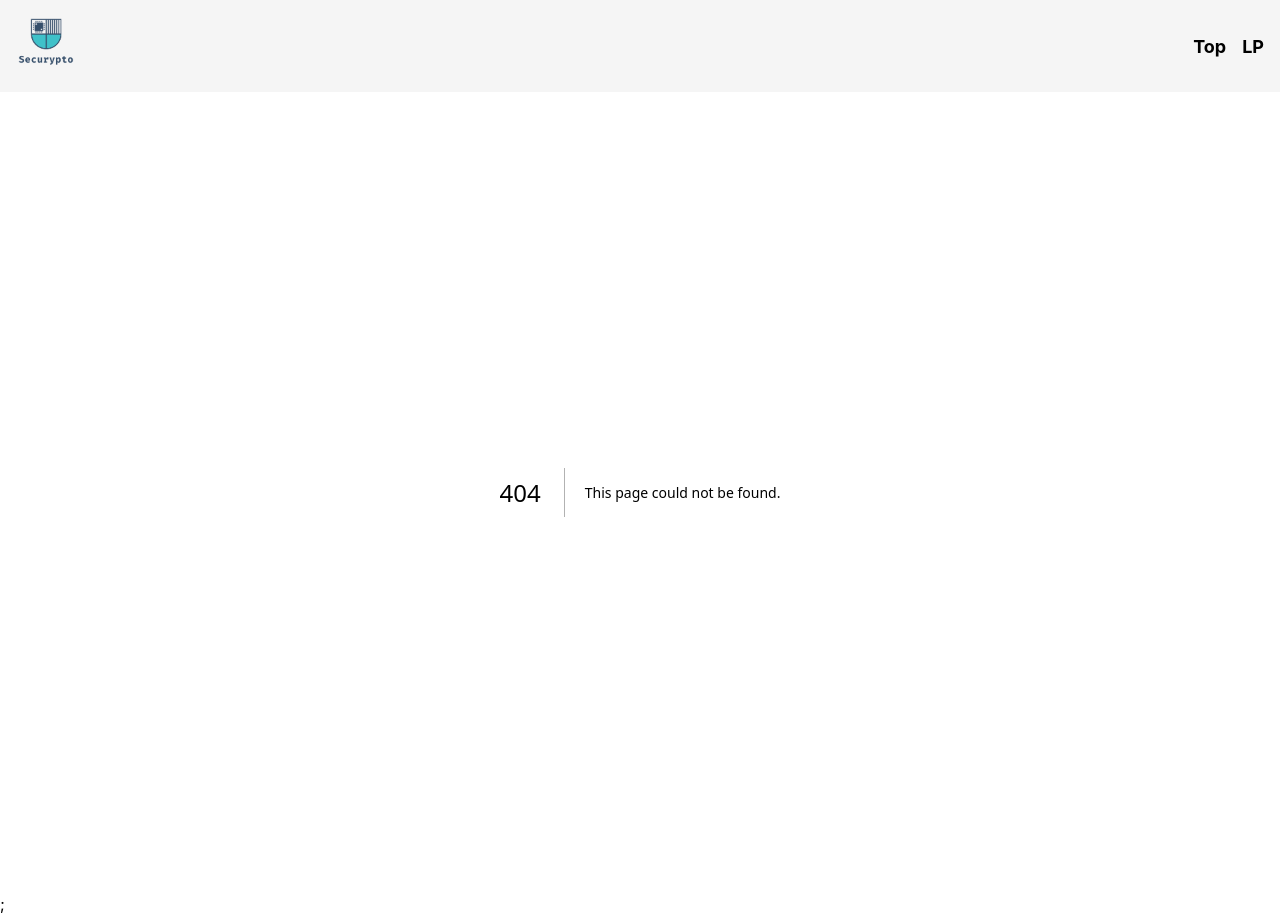
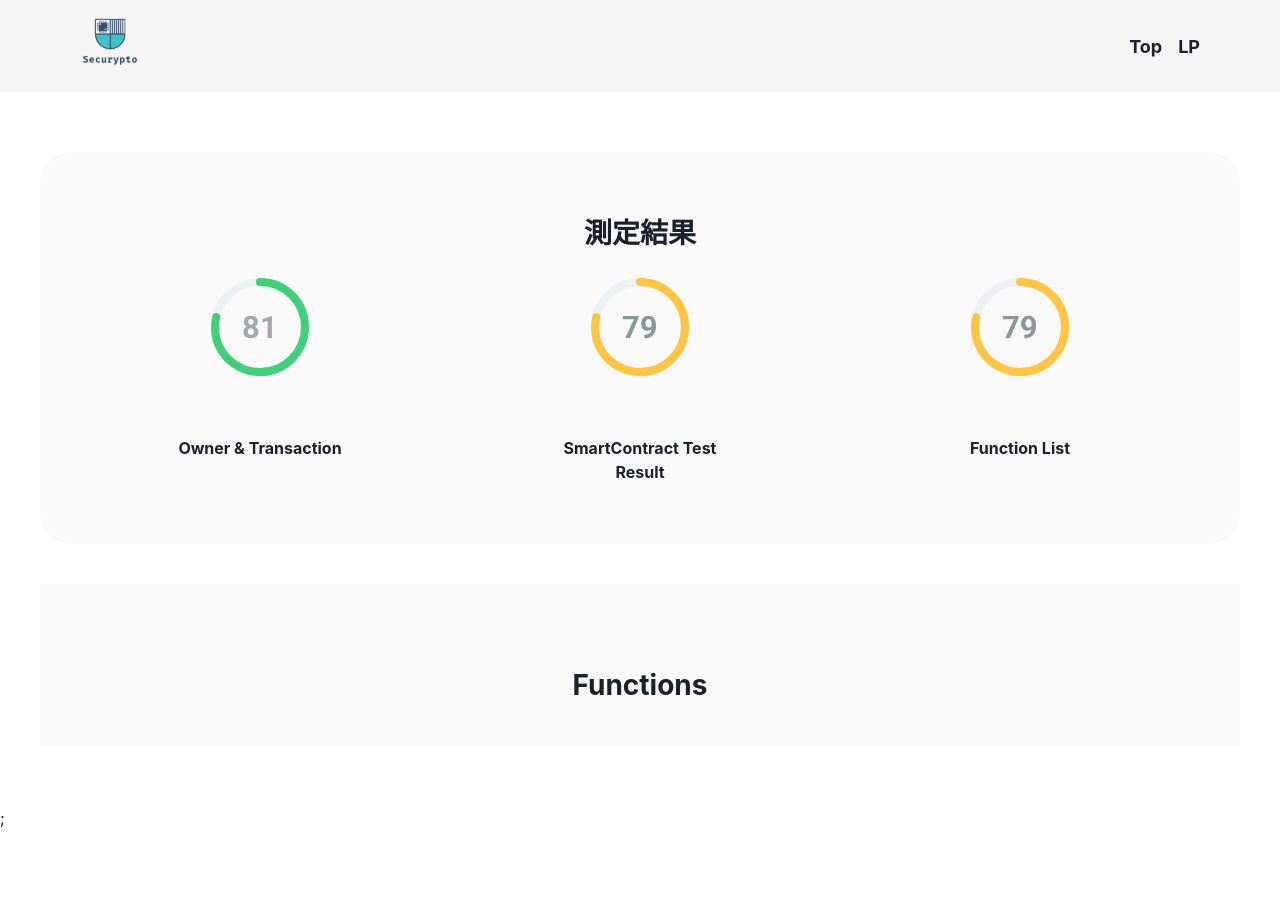
Before and after one commit to To22-Corporation/hackathon_akindo_security, a Next.js app in the folder front/: page /result in a window 1280 px wide. Before the commit this address had no page. After the commit the page ends 830 px from the top, so only its background shows below. Built offline with nearby package versions, Linux system fonts and the light colour scheme.

Commit message:
result画面出しわけ

```diff
--- a/front/components/Header/index.tsx
+++ b/front/components/Header/index.tsx
@@ -7,7 +7,7 @@ export const Header: NextPage = () => {
   return (
     <Flex
       backgroundColor="#F5F5F5"
-      padding="16px"
+      padding="16px 80px"
       justifyContent="space-between"
       alignItems="center"
     >
--- /dev/null
+++ b/front/components/Result/Functions/index.tsx
@@ -0,0 +1,14 @@
+import type { NextPage } from "next";
+import { Box, Text } from "@chakra-ui/react";
+
+export const Functions: NextPage = () => {
+  return (
+    <Box>
+      <Text fontWeight="bold" fontSize="28px" textAlign="center">
+        Functions
+      </Text>
+    </Box>
+  );
+};
+
+export default Functions;
--- /dev/null
+++ b/front/components/Result/OwnerAndTx/index.tsx
@@ -0,0 +1,14 @@
+import type { NextPage } from "next";
+import { Box, Text } from "@chakra-ui/react";
+
+export const OwnerAndTx: NextPage = () => {
+  return (
+    <Box>
+      <Text fontWeight="bold" fontSize="28px" textAlign="center">
+        Number of Owner and Transaction
+      </Text>
+    </Box>
+  );
+};
+
+export default OwnerAndTx;
--- /dev/null
+++ b/front/components/Result/TestResult/index.tsx
@@ -0,0 +1,14 @@
+import type { NextPage } from "next";
+import { Box, Text } from "@chakra-ui/react";
+
+export const TestResult: NextPage = () => {
+  return (
+    <Box>
+      <Text fontWeight="bold" fontSize="28px" textAlign="center">
+        Smart Contract Test Result
+      </Text>
+    </Box>
+  );
+};
+
+export default TestResult;
--- /dev/null
+++ b/front/pages/result.tsx
@@ -0,0 +1,13 @@
+import type { NextPage } from "next";
+
+import { SubmitHandler } from "react-hook-form";
+import ResultTemplate from "../templates/result";
+
+const Home: NextPage = () => {
+  const onSubmit = () => {
+    // バックエンドへpost
+  };
+  return <ResultTemplate />;
+};
+
+export default Home;
--- /dev/null
+++ b/front/templates/result.tsx
@@ -0,0 +1,78 @@
+import * as React from "react";
+import type { NextPage } from "next";
+import { Box } from "@chakra-ui/react";
+import { Input, Button, Flex, Center, Text, Image } from "@chakra-ui/react";
+import { useForm } from "react-hook-form";
+import { Functions } from "../components/Result/Functions";
+import { OwnerAndTx } from "../components/Result/OwnerAndTx";
+import { TestResult } from "../components/Result/TestResult";
+
+type Props = {};
+
+const Result: React.FC<Props> = (props) => {
+  const [content, setContent] = React.useState<number>(0);
+  return (
+    <Box padding="60px 40px">
+      <Box
+        width="100%"
+        borderRadius="30px"
+        backgroundColor="#F9F9F9"
+        padding="60px 120px"
+      >
+        <Text fontWeight="bold" fontSize="28px" textAlign="center">
+          測定結果
+        </Text>
+        <Box marginTop="24px">
+          <Flex justifyContent="space-between">
+            <Box
+              onClick={() => setContent(0)}
+              cursor="pointer"
+              width="200px"
+              textAlign="center"
+            >
+              <Image src="/green-graph.svg" margin="0 auto" />
+              <Text marginTop="60px" alignItems="center" fontWeight="bold">
+                Owner {"&"} Transaction
+              </Text>
+            </Box>
+            <Box
+              onClick={() => setContent(1)}
+              cursor="pointer"
+              width="200px"
+              textAlign="center"
+            >
+              <Image src="/yellow-graph.svg" margin="0 auto" />
+              <Text marginTop="60px" alignItems="center" fontWeight="bold">
+                SmartContract Test Result
+              </Text>
+            </Box>
+            <Box
+              onClick={() => setContent(2)}
+              cursor="pointer"
+              width="200px"
+              textAlign="center"
+            >
+              <Image src="/yellow-graph.svg" margin="0 auto" />
+              <Text marginTop="60px" alignItems="center" fontWeight="bold">
+                Function List
+              </Text>
+            </Box>
+          </Flex>
+        </Box>
+      </Box>
+      <Box marginTop="40px" backgroundColor="#F9F9F9" padding="40px 120px">
+        <Box marginTop="40px">
+          {content === 0 ? (
+            <Functions />
+          ) : content === 1 ? (
+            <OwnerAndTx />
+          ) : content === 2 ? (
+            <TestResult />
+          ) : null}
+        </Box>
+      </Box>
+    </Box>
+  );
+};
+
+export default Result;
```
Also changed, not shown: front/public/green-graph.svg (added), front/public/yellow-graph.svg (added).
